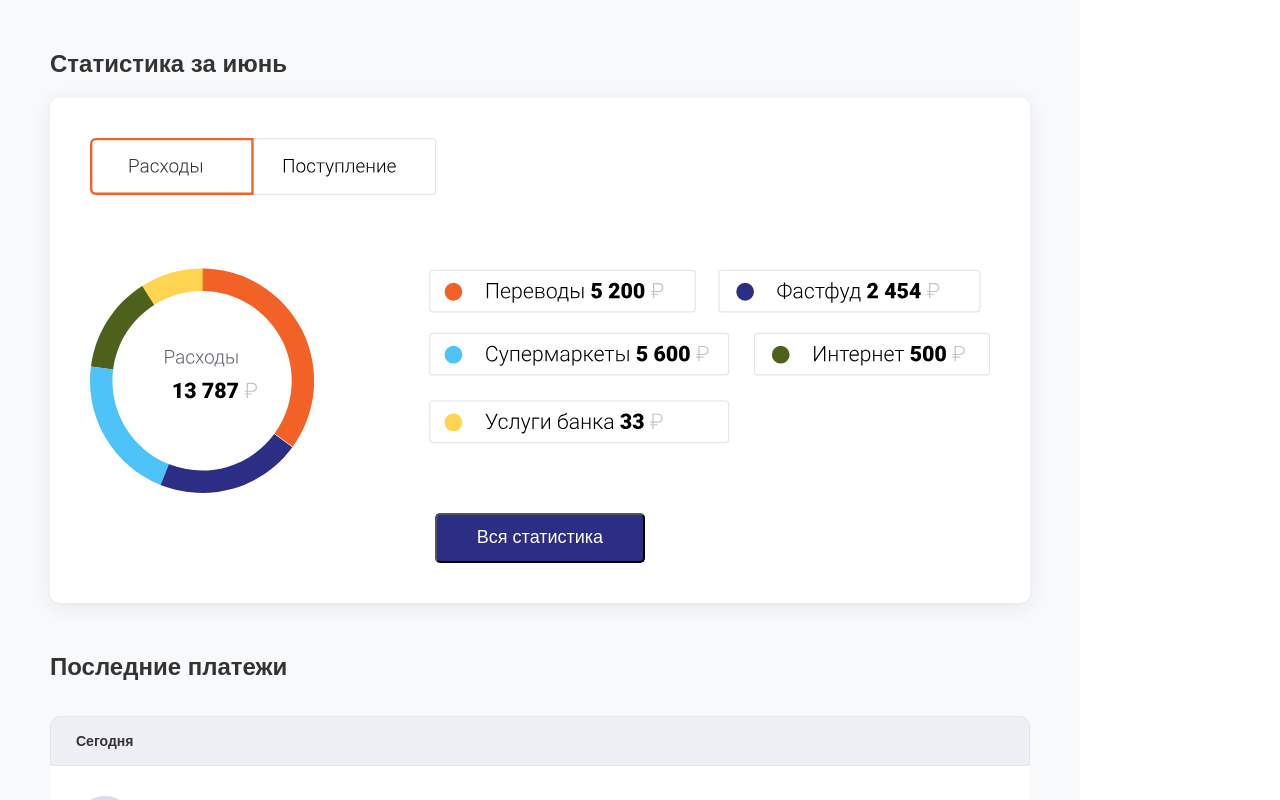
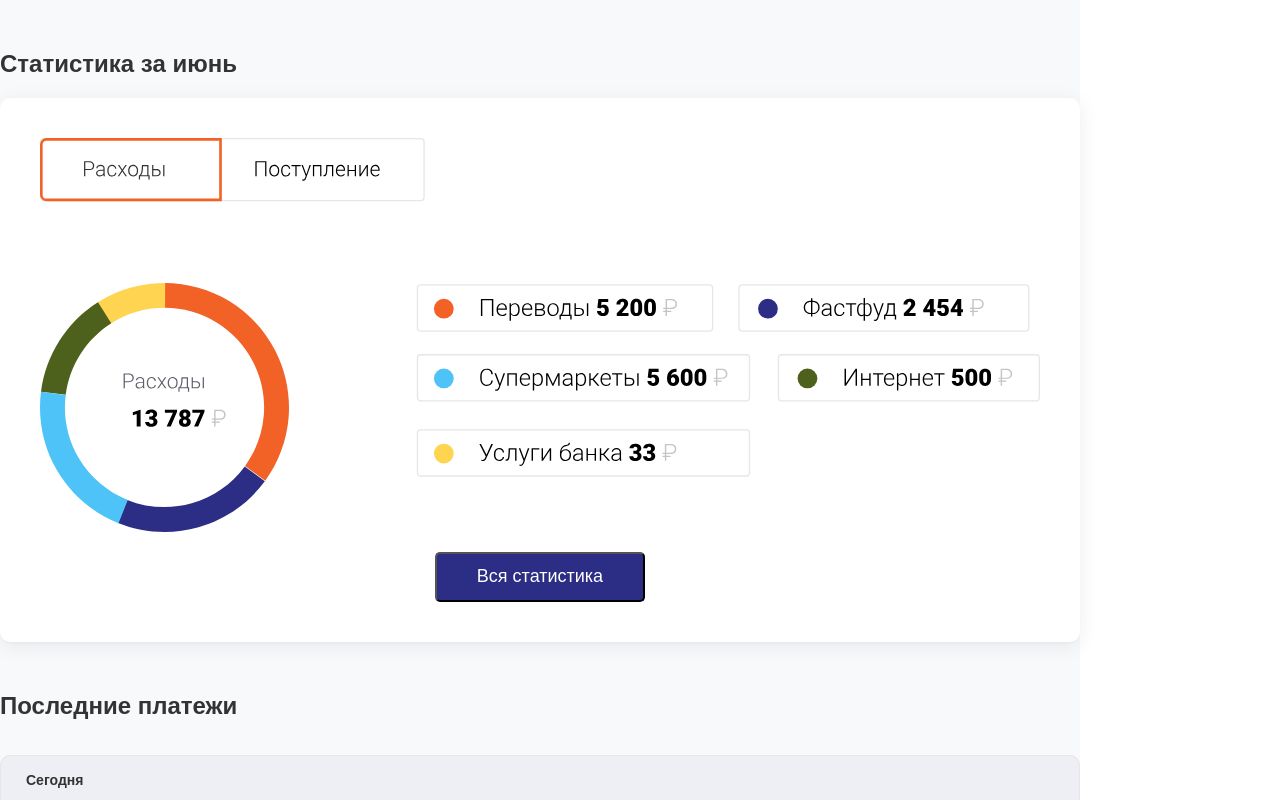
Before and after one commit to devhack-smuzi/mf1-main, an Angular app: page / in a window 1280 px wide. Shown: the top 800 px of the page. Built offline with nearby package versions, Linux system fonts and the light colour scheme.

Commit message:
Update styles

```diff
--- a/src/app/app.component.scss
+++ b/src/app/app.component.scss
@@ -1,7 +1,6 @@
 @import '../styles';
 
 .app {
-  max-width: 980px;
   width: 100%;
   justify-self: center;
   display: grid;
```
